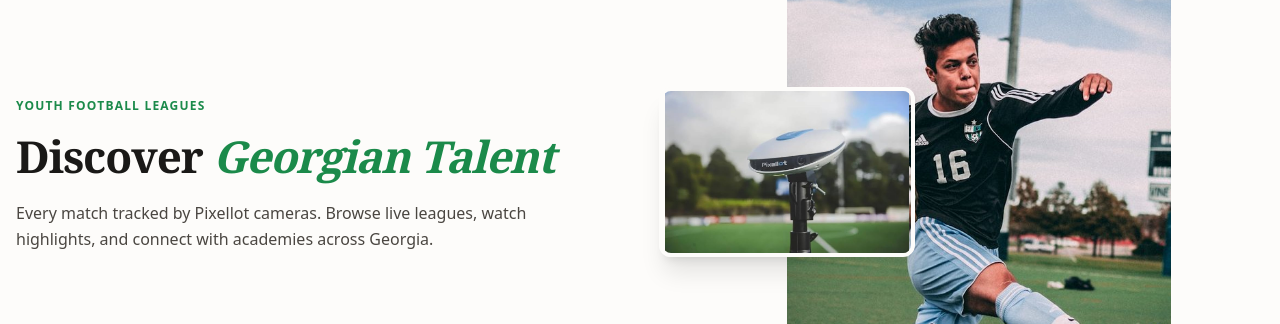
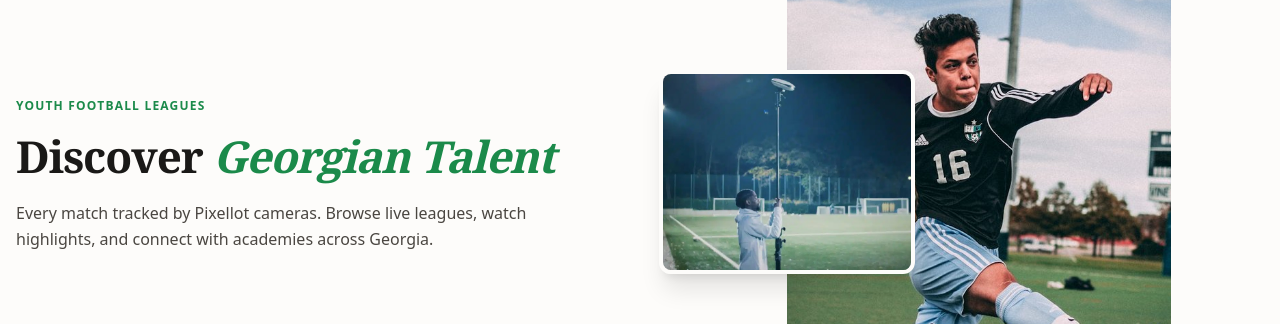
Before and after one commit to kvimso/football, a Next.js app: page /leagues in a window 1280 px wide. Shown: the part 197-521 px from the top of the page. Built offline with nearby package versions, Linux system fonts and the light colour scheme; no server answers; the database is empty.

Commit message:
fix(leagues): use Andria's Pixellot stadium photo for accent collage

```diff
--- a/src/components/league/LeagueHero.tsx
+++ b/src/components/league/LeagueHero.tsx
@@ -61,14 +61,14 @@ export async function LeagueHero() {
 
               {/* Accent photo (Pixellot camera) — smaller, overlapping */}
               <div
-                className="relative z-10 hidden aspect-[3/2] overflow-hidden rounded-xl border-4 border-background shadow-xl md:block"
+                className="relative z-10 hidden aspect-[5/4] overflow-hidden rounded-xl border-4 border-background shadow-xl md:block"
                 style={{ gridColumn: '1 / 7', gridRow: '1 / 3', alignSelf: 'center' }}
               >
                 <Image
                   src="/images/leagues/collage-accent.jpg"
                   alt=""
                   fill
-                  className="object-contain"
+                  className="object-cover"
                   sizes="250px"
                 />
               </div>
```
Also changed, not shown: public/images/leagues/collage-accent.jpg.
